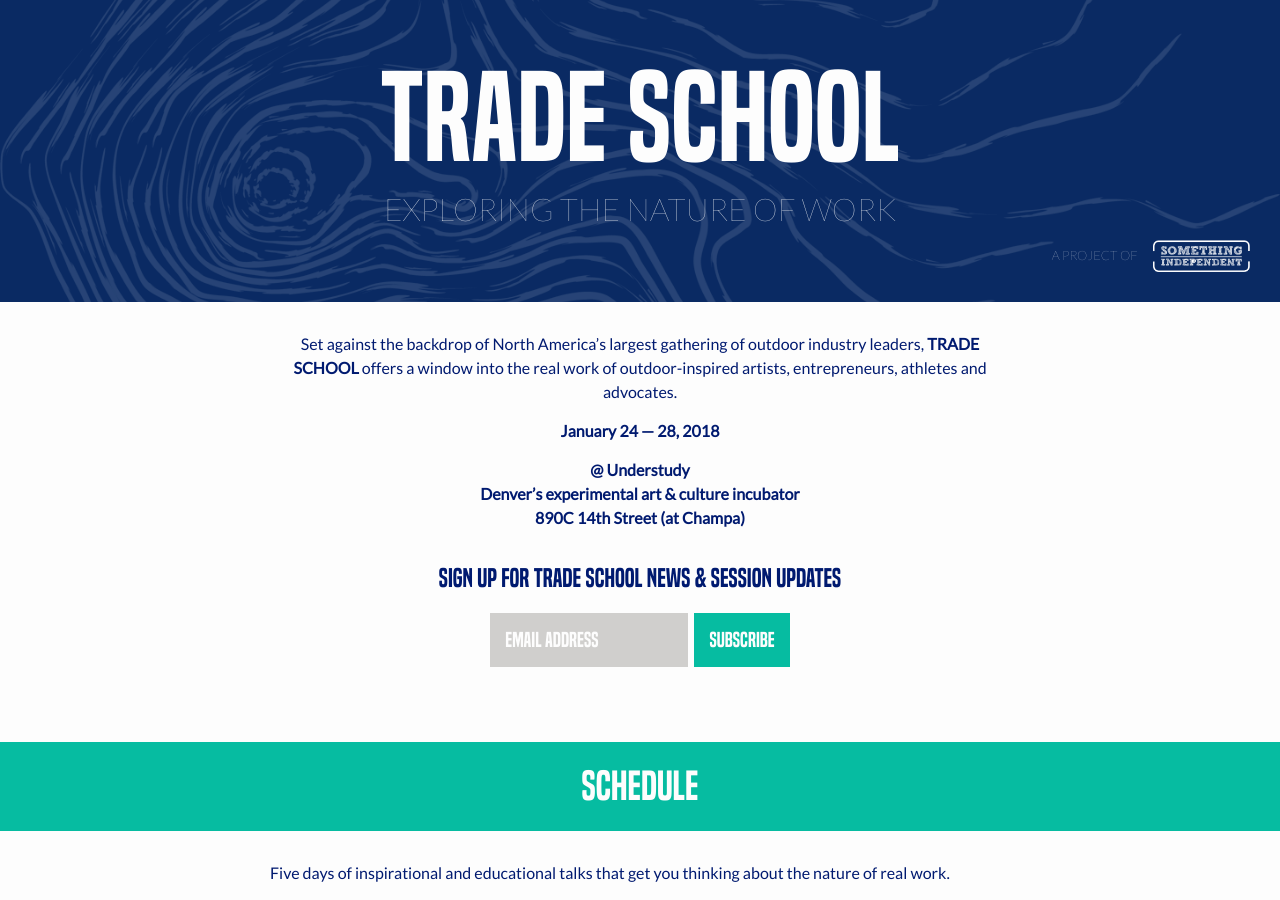
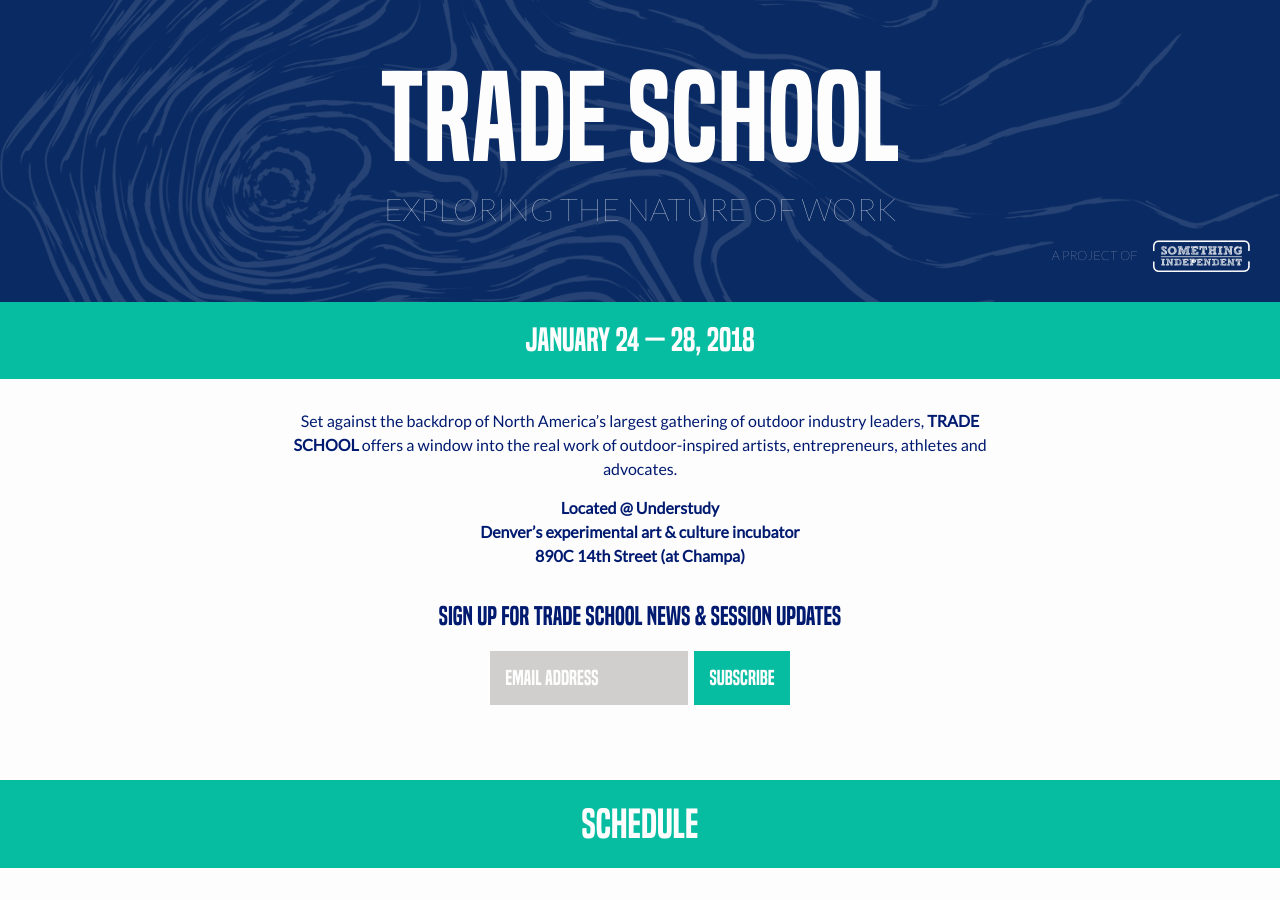
Before and after one commit to somethingindependent/tradeschool, a Jekyll site: the page built from index.html, in a window 1280 px wide and 900 px high. Built offline with Jekyll 4.4.1, drawn with Linux system fonts in a browser that asks for light colours.

Commit message:
Move the date into the subhead space

```diff
--- a/_includes/header.html
+++ b/_includes/header.html
@@ -9,4 +9,11 @@
       A project of <img src="/assets/si_logo_white.png" alt="Something Independent" />
     </a>
   </div>
+
 </header>
+
+<section class="site-tagline">
+  <div class="wrapper">
+    January 24 &mdash; 28, 2018
+  </div>
+</section>
--- a/_includes/intro.md
+++ b/_includes/intro.md
@@ -1,7 +1,5 @@
 Set against the backdrop of North America’s largest gathering of outdoor industry leaders, **TRADE SCHOOL** offers a window into the real work of outdoor-inspired artists, entrepreneurs, athletes and advocates.
 
-**January 24 &mdash; 28, 2018**
-
-**@ Understudy
+**Located @ Understudy
 Denver’s experimental art & culture incubator
 890C 14th Street (at Champa)**
--- a/_sass/minima/_base.scss
+++ b/_sass/minima/_base.scss
@@ -98,7 +98,6 @@ a {
   }
 
   &:hover {
-    // color: lighten($text-color, 10%);
     color: $aqua-color;
     text-decoration: underline;
   }
```
